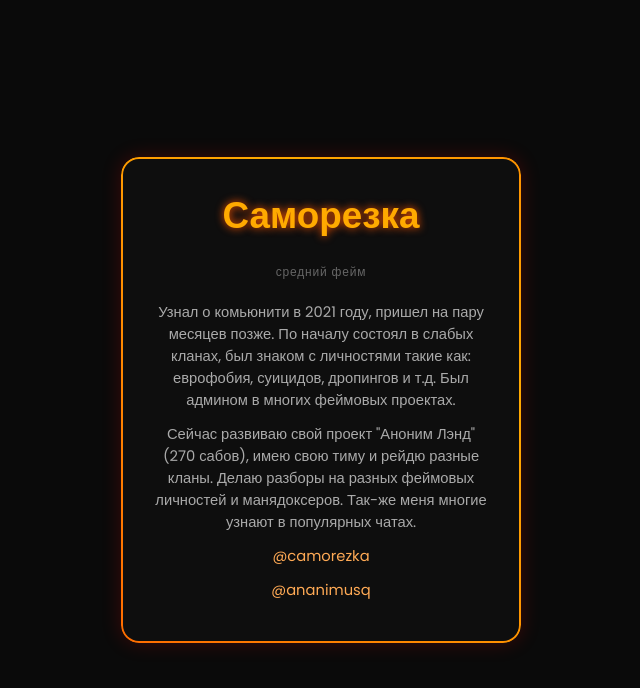
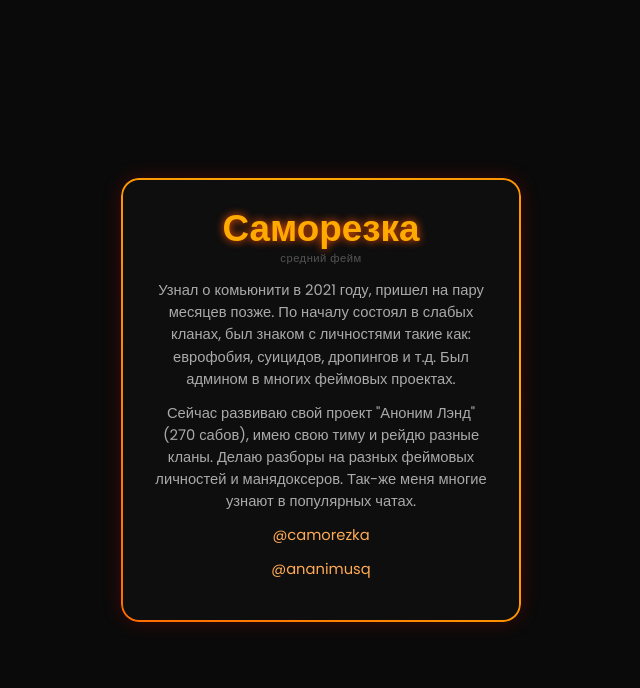
Before and after one commit to camorezka/bio, a plain HTML site: page index.html in a window 1280 px wide. Shown: the whole page, without its empty margins (319-959 px from the left). Drawn offline with Linux system fonts and the light colour scheme.

Commit message:
Update style.css

```diff
--- a/style.css
+++ b/style.css
@@ -64,14 +64,7 @@ html, body {
     100% { background-position: 0% 50%; }
 }
 
-/* Заголовок */
-h1 {
-    font-size: 2.3rem;
-    font-weight: 600;
-    margin-bottom: 20px;
-    color: #ffaa00;
-    text-shadow: 0 0 8px #ff5500;
-}
+
 
 /* Обычный текст */
 .content p {
@@ -82,13 +75,25 @@ h1 {
     line-height: 1.5;
 }
 
+h1 {
+    font-size: 2.3rem;
+    font-weight: 600;
+    margin-bottom: 2px;
+    color: #ffaa00;
+    text-shadow: 0 0 8px #ff5500;
+    line-height: 1.1;
+}
+
 .sub-title {
-    font-size: 0.75rem;
+    font-size: 0.7rem;
     color: #666;
-    margin-bottom: 20px;
+    margin-bottom: 12px;
+    opacity: 0.8;
+    font-weight: 400;
+    letter-spacing: 0.5px;
     text-transform: lowercase;
-    letter-spacing: 0.8px;
 }
+
 
 
 /* Ссылки */
```
